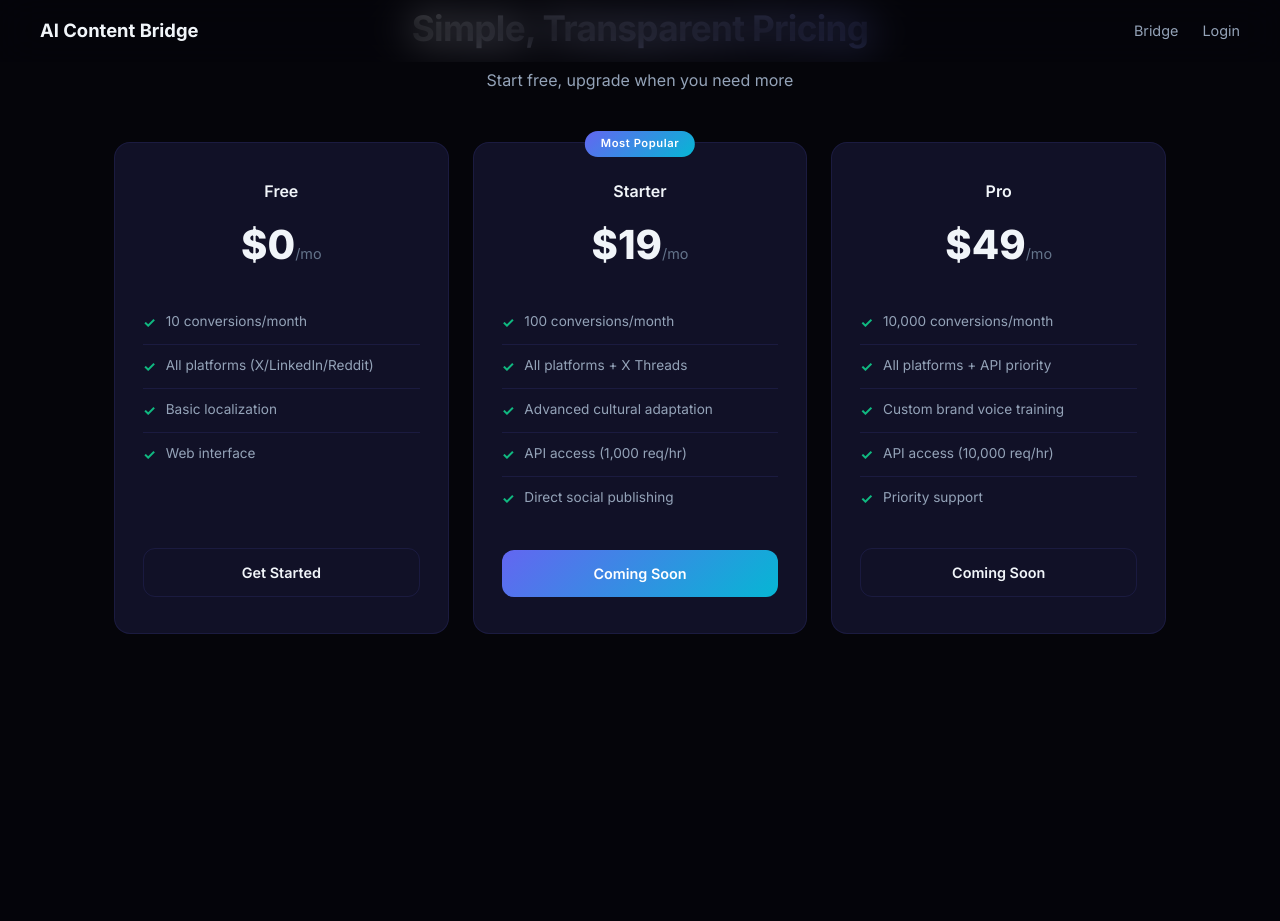
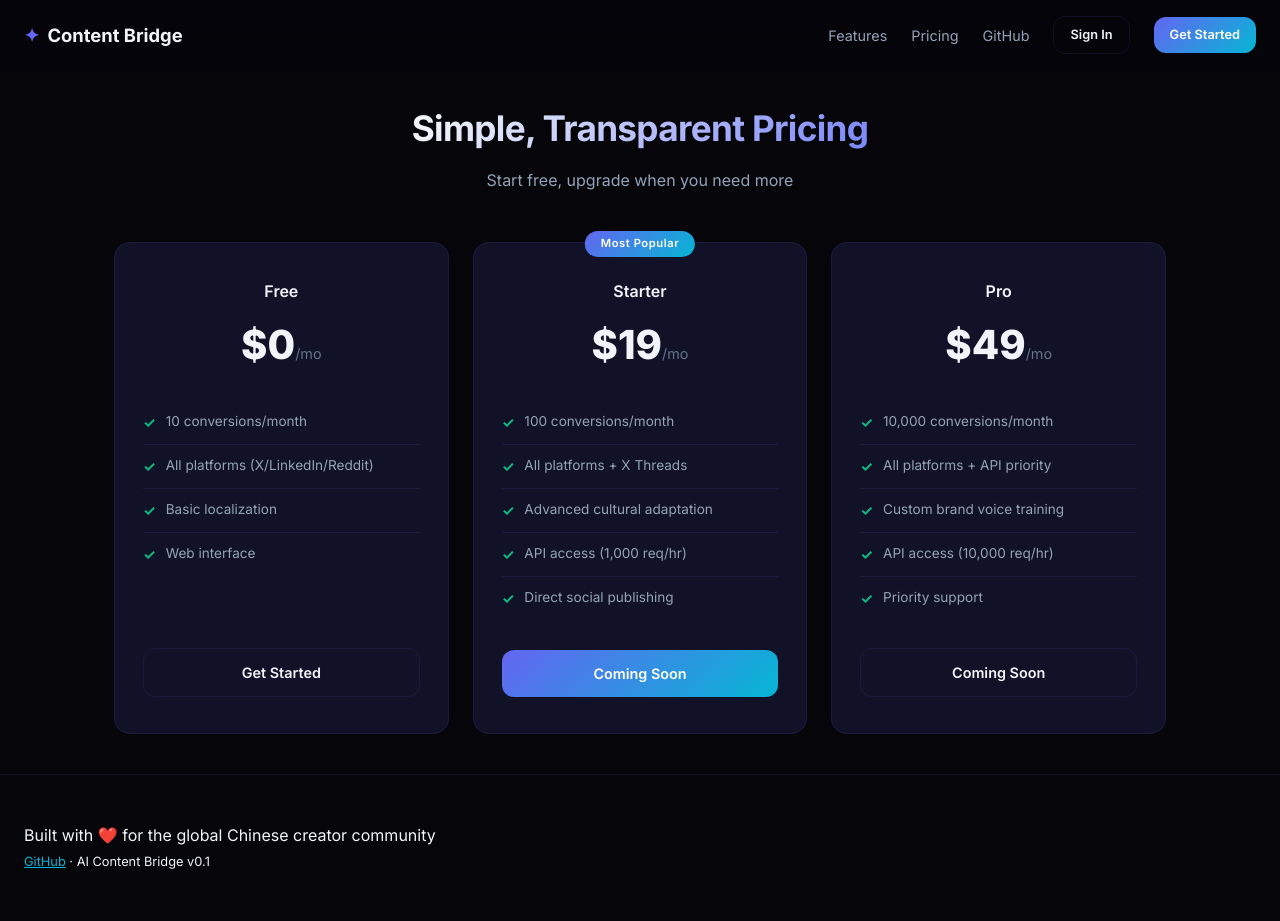
Before and after one commit to guish7423/ai-content-bridge, a FastAPI app: page /pricing in a window 1280 px wide. Before the commit the page ends 634 px from the top, so only its background shows below. Run offline with FastAPI, Linux system fonts and the light colour scheme.

Commit message:
Upgrade pricing page to premium design with glassmorphism nav, animations, footer

```diff
--- a/app/templates/pricing.html
+++ b/app/templates/pricing.html
@@ -1,24 +1,35 @@
 <!DOCTYPE html>
-<html lang="en" data-i18n-lang>
+<html lang="en">
 <head>
   <meta charset="UTF-8" />
   <meta name="viewport" content="width=device-width, initial-scale=1.0" />
   <title data-i18n="pricing.title">Pricing - AI Content Bridge</title>
+  <meta name="description" content="Simple, transparent pricing for AI Content Bridge. Start free, upgrade when you grow. Cultural adaptation for X, LinkedIn & Reddit.">
   <link rel="stylesheet" href="/static/style.css" />
-  <script defer src="/static/i18n.js"></script>
 </head>
 <body>
-  <nav class="nav">
-    <div class="nav-inner">
-      <a href="/" class="nav-brand">AI Content Bridge</a>
-      <div class="nav-links">
-        <a href="/" data-i18n="nav.bridge">Bridge</a>
-        <a href="/login" data-i18n="nav.login">Login</a>
-      </div>
+  <nav id="navbar">
+    <div class="logo"><span>✦</span> Content Bridge</div>
+    <div class="nav-links">
+      <a href="/#features">Features</a>
+      <a href="/#pricing">Pricing</a>
+      <a href="https://github.com/guish7423/ai-content-bridge" target="_blank">GitHub</a>
+      <a href="/login" class="btn btn-sm btn-outline">Sign In</a>
+      <a href="/signup" class="btn btn-sm btn-primary">Get Started</a>
     </div>
+    <button class="hamburger" id="hamburger" aria-label="Menu">
+      <span></span><span></span><span></span>
+    </button>
   </nav>
+  <div class="mobile-nav" id="mobile-nav">
+    <a href="/#features">Features</a>
+    <a href="/#pricing">Pricing</a>
+    <a href="https://github.com/guish7423/ai-content-bridge" target="_blank">GitHub</a>
+    <a href="/login" class="btn btn-outline btn-lg">Sign In</a>
+    <a href="/signup" class="btn btn-primary btn-lg">Get Started</a>
+  </div>
 
-  <main class="main">
+  <main class="main" style="padding-top:100px;">
     <h1 class="section-title" data-i18n="pricing.title">Simple, Transparent Pricing</h1>
     <p class="section-subtitle" data-i18n="pricing.subtitle">Start free, upgrade when you need more</p>
 
@@ -48,7 +59,6 @@
           <li data-i18n="pricing.starter.feature4">API access (1,000 req/hr)</li>
           <li data-i18n="pricing.starter.feature5">Direct social publishing</li>
         </ul>
-        <!-- <a href="/signup?plan=starter" class="btn btn-primary btn-block" data-i18n="pricing.starter.cta">Subscribe</a> -->
         <a href="/pricing?stripe=coming-soon" class="btn btn-primary btn-block" onclick="alert('Paid plans coming soon! Free tier available now.')" data-i18n="pricing.coming_soon">Coming Soon</a>
       </div>
 
@@ -63,10 +73,18 @@
           <li data-i18n="pricing.pro.feature4">API access (10,000 req/hr)</li>
           <li data-i18n="pricing.pro.feature5">Priority support</li>
         </ul>
-        <!-- <a href="/signup?plan=pro" class="btn btn-outline btn-block" data-i18n="pricing.pro.cta">Subscribe</a> -->
         <a href="/pricing?stripe=coming-soon" class="btn btn-outline btn-block" onclick="alert('Paid plans coming soon! Free tier available now.')" data-i18n="pricing.coming_soon">Coming Soon</a>
       </div>
     </div>
   </main>
+
+  <footer class="footer">
+    <p>Built with ❤️ for the global Chinese creator community</p>
+    <p style="margin-top:4px; font-size:0.8rem; color:var(--text-dim)">
+      <a href="https://github.com/guish7423/ai-content-bridge" style="color:var(--accent)">GitHub</a> · AI Content Bridge v0.1
+    </p>
+  </footer>
+
+  <script src="/static/animations.js"></script>
 </body>
 </html>
```
